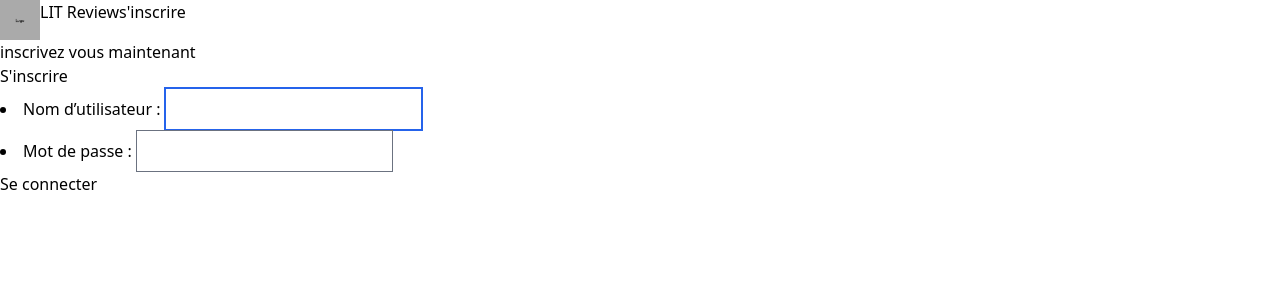
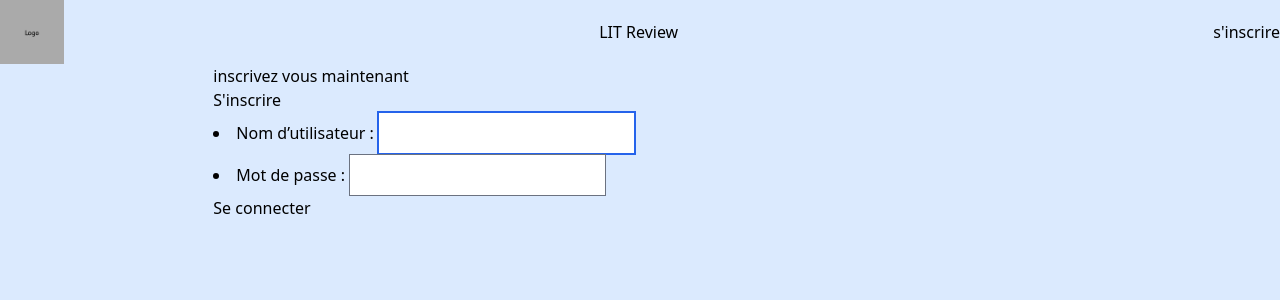
Before and after one commit to FrancoisQUI/P9-01-ProjetV2, a Django app: page / in a window 1280 px wide. Shown: the top 300 px of the page. Run offline with Django 3.2, Linux system fonts and the light colour scheme; some libraries are stand-ins or nearby versions.

Commit message:
Update Navbar and add some basic style

```diff
--- a/litreview/litreview/templates/litreview/base.html
+++ b/litreview/litreview/templates/litreview/base.html
@@ -6,12 +6,12 @@
     <title>LIT Review</title>
     {% tailwind_css %}
 </head>
-<body>
-<header class="container flex h-10 space-between bl">
+<body class="bg-blue-100">
+<header class="container flex h-16 w-full justify-between items-center">
     {% include "litreview/site-branding.html" %}
     {% include "litreview/navigation.html" %}
 </header>
-<main>
+<main class="container flex flex-col w-8/12 m-auto">
     {% block content %}
     {% endblock %}
 </main>
--- a/litreview/litreview/templates/litreview/navigation.html
+++ b/litreview/litreview/templates/litreview/navigation.html
@@ -3,8 +3,8 @@
     {% if request.user.is_authenticated %}
         <ul class="container flex">
             <li><a href="">Flux</a></li>
-            <li><a href="">Posts</a></li>
-            <li><a href="">Abonnement</a></li>
+            <li><a href="{% url "posts" %}">Posts</a></li>
+            <li><a href="{% url "follows" %}">Abonnement</a></li>
             <li><a href="{% url "logout" %}">Se déconnecter</a></li>
         </ul>
     {% else %}
@@ -13,3 +13,7 @@
         </ul>
     {% endif %}
 </div>
+
+<style>
+
+</style>
--- a/litreview/litreview/templates/litreview/site-branding.html
+++ b/litreview/litreview/templates/litreview/site-branding.html
@@ -1,3 +1,3 @@
 {% load static %}
-<img src="{% static 'img/ph-logo_300x300.gif' %}" alt="">
+<img src="{% static 'img/ph-logo_300x300.gif' %}" alt="logo du site : un placeholder" class="h-full">
 <h1>LIT Review</h1>
--- a/litreview/theme/static/css/dist/styles.css
+++ b/litreview/theme/static/css/dist/styles.css
@@ -799,6 +799,10 @@ select {
   position: static;
 }
 
+.m-auto {
+  margin: auto;
+}
+
 .block {
   display: block;
 }
@@ -815,12 +819,32 @@ select {
   height: 5rem;
 }
 
+.h-12 {
+  height: 3rem;
+}
+
+.h-16 {
+  height: 4rem;
+}
+
+.h-auto {
+  height: auto;
+}
+
+.h-full {
+  height: 100%;
+}
+
 .w-full {
   width: 100%;
 }
 
 .w-6\/12 {
   width: 50%;
+}
+
+.w-8\/12 {
+  width: 66.666667%;
 }
 
 .flex-shrink-0 {
@@ -835,12 +859,20 @@ select {
   flex-wrap: wrap;
 }
 
+.content-between {
+  align-content: space-between;
+}
+
 .items-center {
   align-items: center;
 }
 
 .justify-center {
   justify-content: center;
+}
+
+.justify-between {
+  justify-content: space-between;
 }
 
 .bg-blue-200 {
@@ -851,6 +883,25 @@ select {
 .bg-red-500 {
   --tw-bg-opacity: 1;
   background-color: rgba(239, 68, 68, var(--tw-bg-opacity));
+}
+
+.bg-blue-800 {
+  --tw-bg-opacity: 1;
+  background-color: rgba(30, 64, 175, var(--tw-bg-opacity));
+}
+
+.bg-blue-900 {
+  --tw-bg-opacity: 1;
+  background-color: rgba(30, 58, 138, var(--tw-bg-opacity));
+}
+
+.bg-blue-100 {
+  --tw-bg-opacity: 1;
+  background-color: rgba(219, 234, 254, var(--tw-bg-opacity));
+}
+
+.bg-contain {
+  background-size: contain;
 }
 
 .text-red-500 {
@@ -868,24 +919,3 @@ select {
     width: 50%;
   }
 }
-
-.bg-red-500 {
-  --tw-bg-opacity: 1;
-  background-color: rgba(239, 68, 68, var(--tw-bg-opacity));
-}
-
-.text-red-500 {
-  --tw-text-opacity: 1;
-  color: rgba(239, 68, 68, var(--tw-text-opacity));
-}
-
-.hover\:bg-red-900:hover {
-  --tw-bg-opacity: 1;
-  background-color: rgba(127, 29, 29, var(--tw-bg-opacity));
-}
-
-@media (min-width: 768px) {
-  .md\:w-6\/12 {
-    width: 50%;
-  }
-}
```
